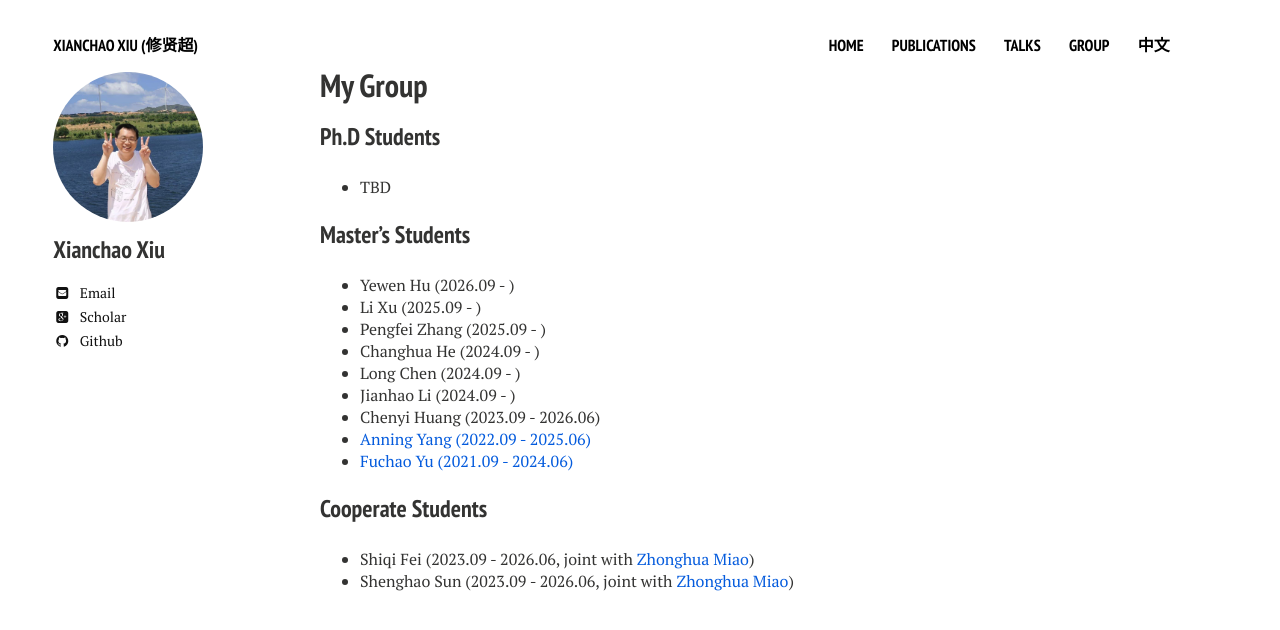
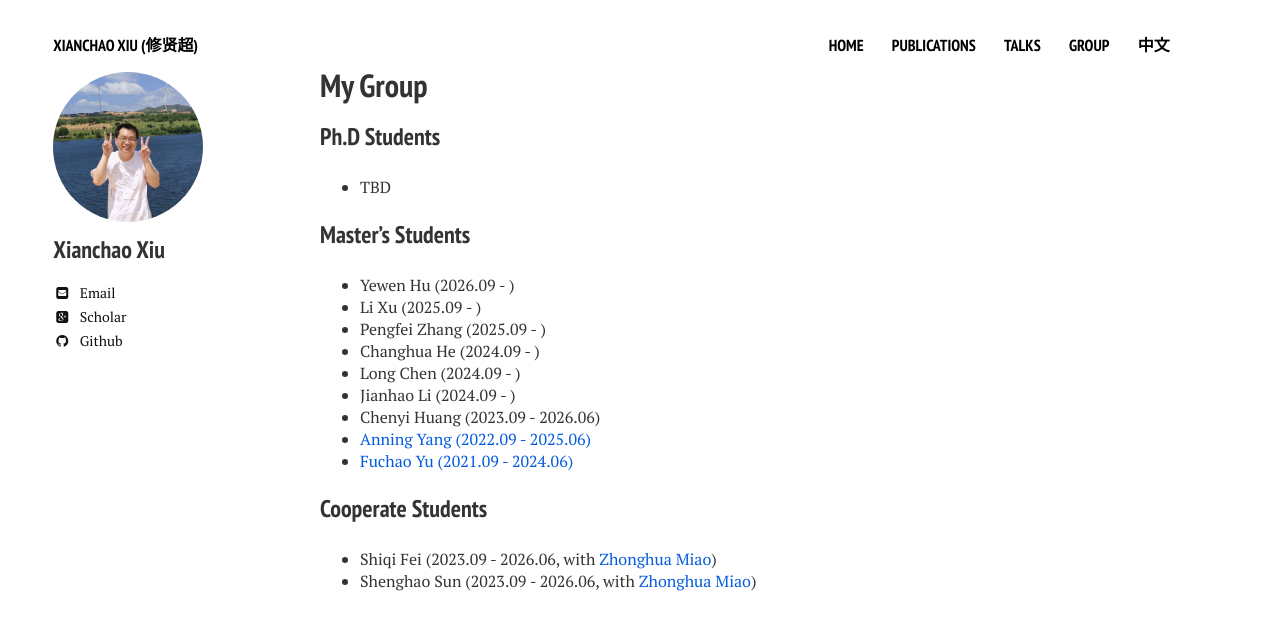
Before and after one commit to xianchaoxiu/xianchaoxiu.github.io, a Jekyll site: the page built from group/index.md, in a window 1280 px wide. Shown: the top 630 px of the page. Built offline with Jekyll 4.4.1, drawn with Linux system fonts in a browser that asks for light colours; nearby versions of some CDN libraries.

Commit message:
Update index.md

```diff
--- a/group/index.md
+++ b/group/index.md
@@ -25,5 +25,5 @@ share: false
 
 ### Cooperate Students
 
-* Shiqi Fei (2023.09 - 2026.06, joint with <a href="https://auto.shu.edu.cn/info/1340/12652.htm" class="textlink" target="_blank">Zhonghua Miao</a>) <br>
-* Shenghao Sun (2023.09 - 2026.06, joint with <a href="https://auto.shu.edu.cn/info/1340/12652.htm" class="textlink" target="_blank">Zhonghua Miao</a>) <br>
+* Shiqi Fei (2023.09 - 2026.06, with <a href="https://auto.shu.edu.cn/info/1340/12652.htm" class="textlink" target="_blank">Zhonghua Miao</a>) <br>
+* Shenghao Sun (2023.09 - 2026.06, with <a href="https://auto.shu.edu.cn/info/1340/12652.htm" class="textlink" target="_blank">Zhonghua Miao</a>) <br>
```
